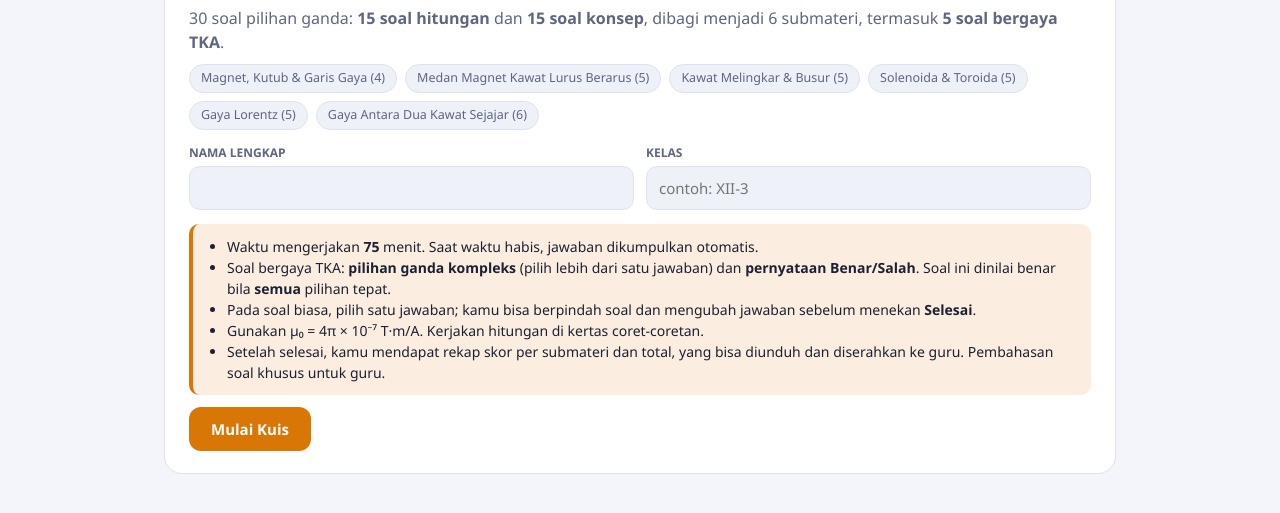
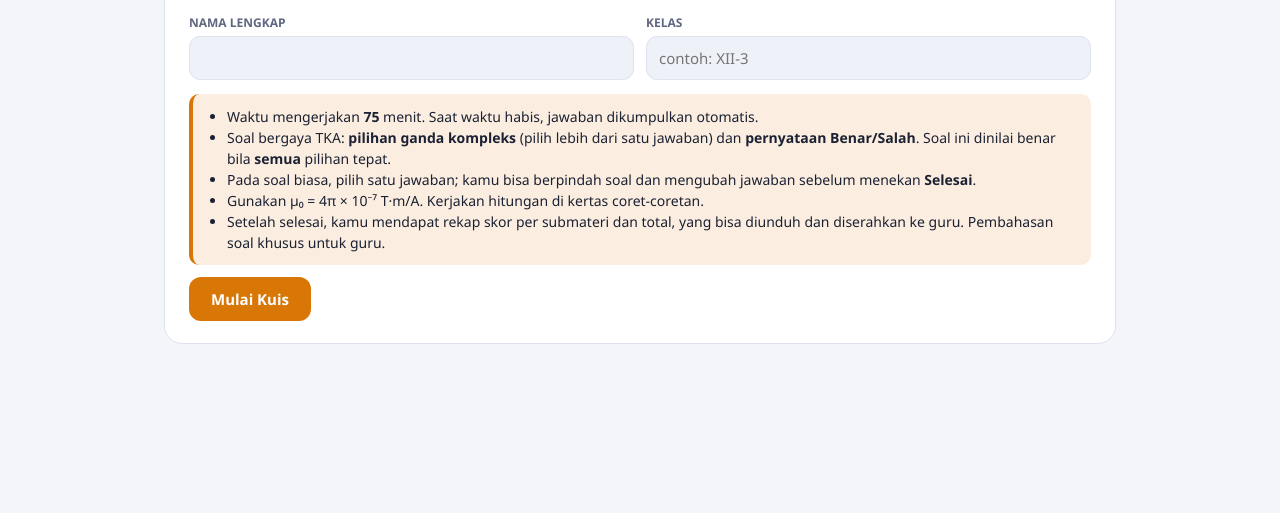
Before and after one commit to aansuciarahmat71/kuismedanmagnet, a plain HTML site: page index.html in a window 1280 px wide. Shown: the part 143-656 px from the top of the page. Drawn offline with Linux system fonts and the light colour scheme.

Commit message:
Update index.html

```diff
--- a/index.html
+++ b/index.html
@@ -87,8 +87,8 @@ h2{font-size:20px}h3{font-size:15px}p{font-size:13.5px;margin-bottom:8px}.rule{f
 
 <section id="sStart" class="card">
   <h2>Kuis Kemagnetan</h2>
-  <p>30 soal pilihan ganda: <b>15 soal hitungan</b> dan <b>15 soal konsep</b>, dibagi menjadi 6 submateri, termasuk <b>5 soal bergaya TKA</b>.</p>
-  <div class="segs" id="segList"></div>
+  <p hidden>30 soal pilihan ganda: <b>15 soal hitungan</b> dan <b>15 soal konsep</b>, dibagi menjadi 6 submateri, termasuk <b>5 soal bergaya TKA</b>.</p>
+  <div class="segs" id="segList" hidden></div>
   <div class="fields">
     <div><label for="iNama">NAMA LENGKAP</label><input type="text" id="iNama" autocomplete="off"></div>
     <div><label for="iKelas">KELAS</label><input type="text" id="iKelas" placeholder="contoh: XII-3" autocomplete="off"></div>
```
